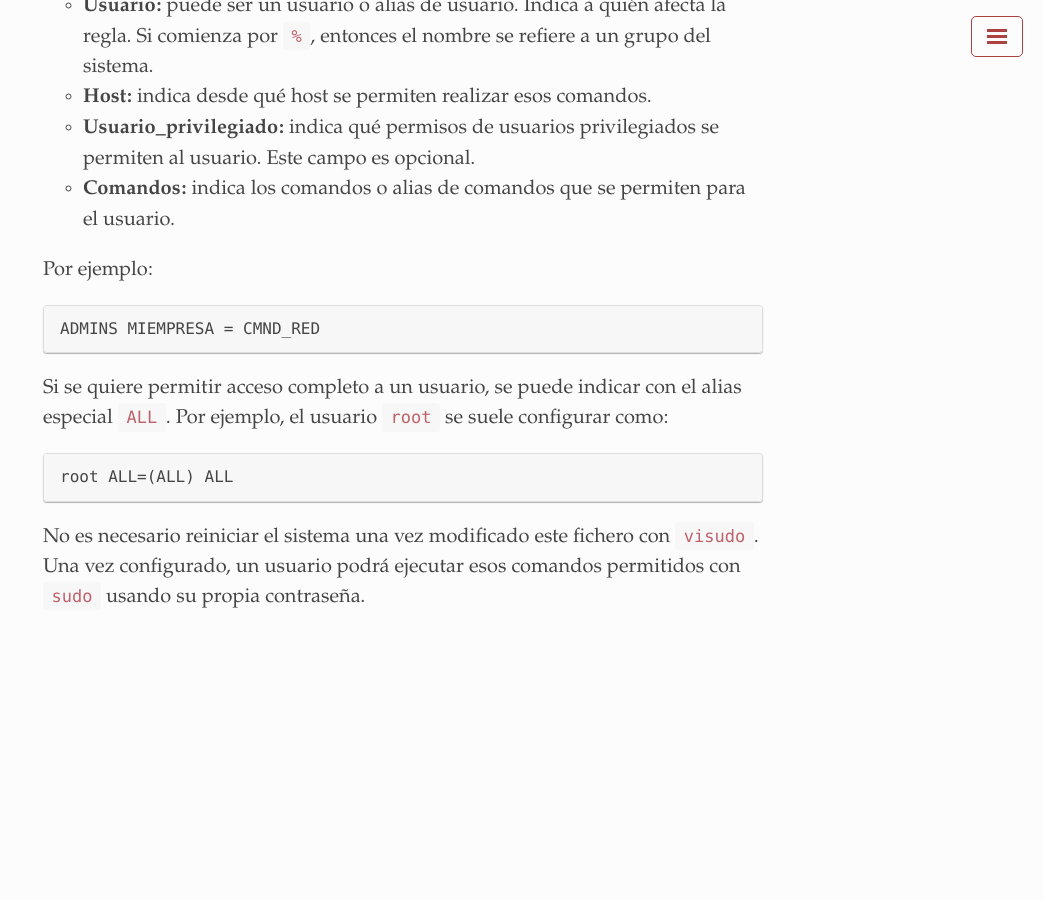
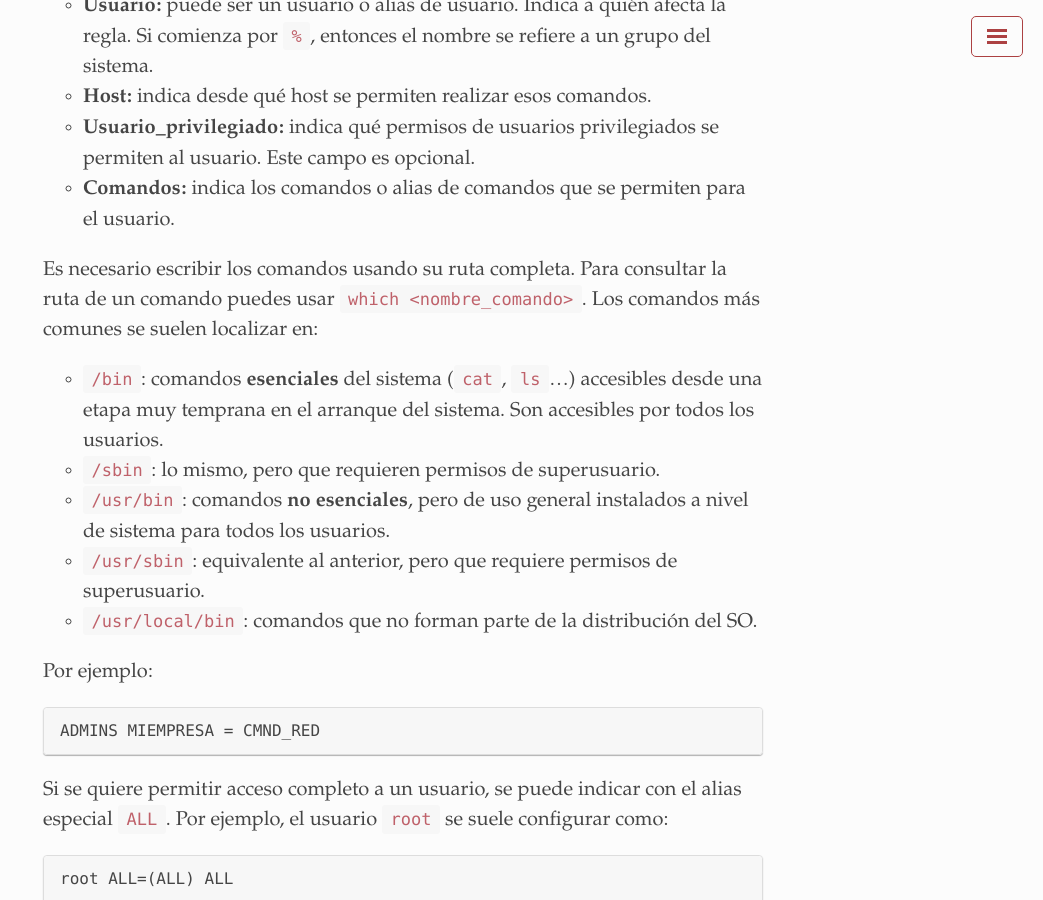
Before and after one commit to santi-gf/santi-gf.github.io, a Jekyll site: the page built from usuarios-grupos.md, in a window 1280 px wide and 900 px high, scrolled down 11202 px. Shown: the whole window, without its empty margins (237-1280 px from the left). Built offline with Jekyll 4.4.1, drawn with Linux system fonts in a browser that asks for light colours; a style sheet for code colours, icons or effects is not loaded; before the commit the page ends 11894 px from its top, so only the background shows below that.

Commit message:
Update usuarios-grupos.md

````diff
--- a/usuarios-grupos.md
+++ b/usuarios-grupos.md
@@ -351,6 +351,13 @@ usuario host = (usuario_privilegiado) comandos
 - **Usuario_privilegiado:** indica qué permisos de usuarios privilegiados se permiten al usuario. Este campo es opcional.
 - **Comandos:** indica los comandos o alias de comandos que se permiten para el usuario.
 
+Es necesario escribir los comandos usando su ruta completa. Para consultar la ruta de un comando puedes usar `which <nombre_comando>`. Los comandos más comunes se suelen localizar en:
+- `/bin`: comandos **esenciales** del sistema (`cat`, `ls`...) accesibles desde una etapa muy temprana en el arranque del sistema. Son accesibles por todos los usuarios.
+- `/sbin`: lo mismo, pero que requieren permisos de superusuario.
+- `/usr/bin`: comandos **no esenciales**, pero de uso general instalados a nivel de sistema para todos los usuarios.
+- `/usr/sbin`: equivalente al anterior, pero que requiere permisos de superusuario.
+- `/usr/local/bin`: comandos que no forman parte de la distribución del SO.
+
 Por ejemplo:
 ```
 ADMINS MIEMPRESA = CMND_RED
````
